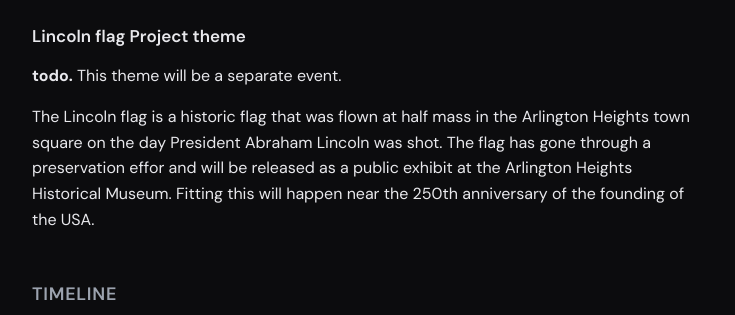
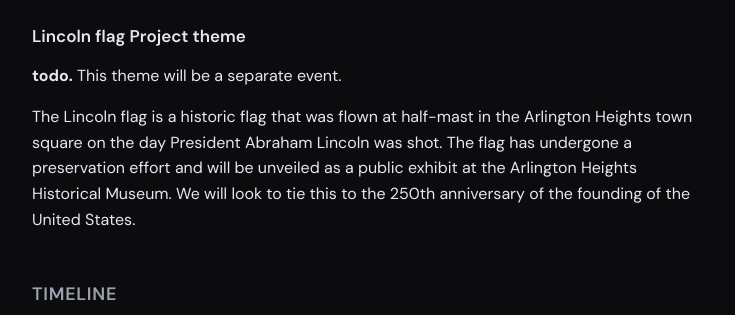
Before and after one commit to Arlington-Heights-Historical-Society/ah-history-through-art, a Jekyll site: the page built from docs/index.md, in a window 1280 px wide. Shown: the part 1020-1335 px from the top of the page, without its empty margins (200-935 px from the left). Built offline with Jekyll 4.4.1, drawn with Linux system fonts in a browser that asks for light colours.

Commit message:
spelling and grammar fixes

```diff
--- a/docs/index.md
+++ b/docs/index.md
@@ -34,7 +34,7 @@ This theme is about the building of a community staple, its accidental destructi
 **todo.**
 This theme will be a separate event.
 
-The Lincoln flag is a historic flag that was flown at half mass in the Arlington Heights town square on the day President Abraham Lincoln was shot. The flag has gone through a preservation effor and will be released as a public exhibit at the Arlington Heights Historical Museum. Fitting this will happen near the 250th anniversary of the founding of the USA.
+The Lincoln flag is a historic flag that was flown at half-mast in the Arlington Heights town square on the day President Abraham Lincoln was shot. The flag has undergone a preservation effort and will be unveiled as a public exhibit at the Arlington Heights Historical Museum. We will look to tie this to the 250th anniversary of the founding of the United States.
 
 
 ## Timeline
```
